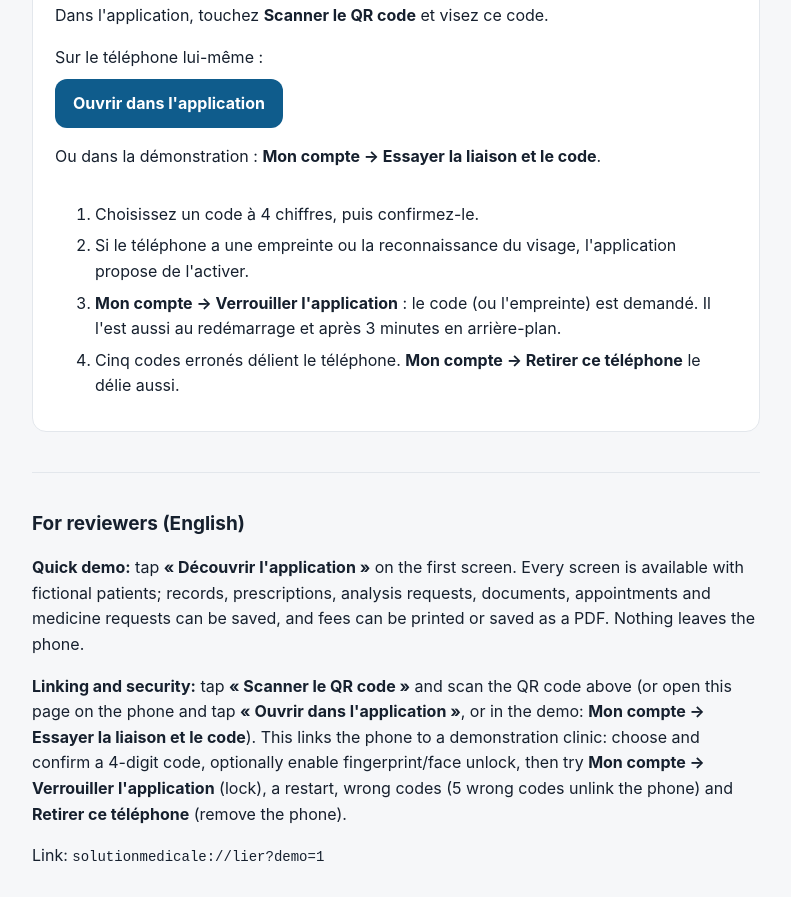
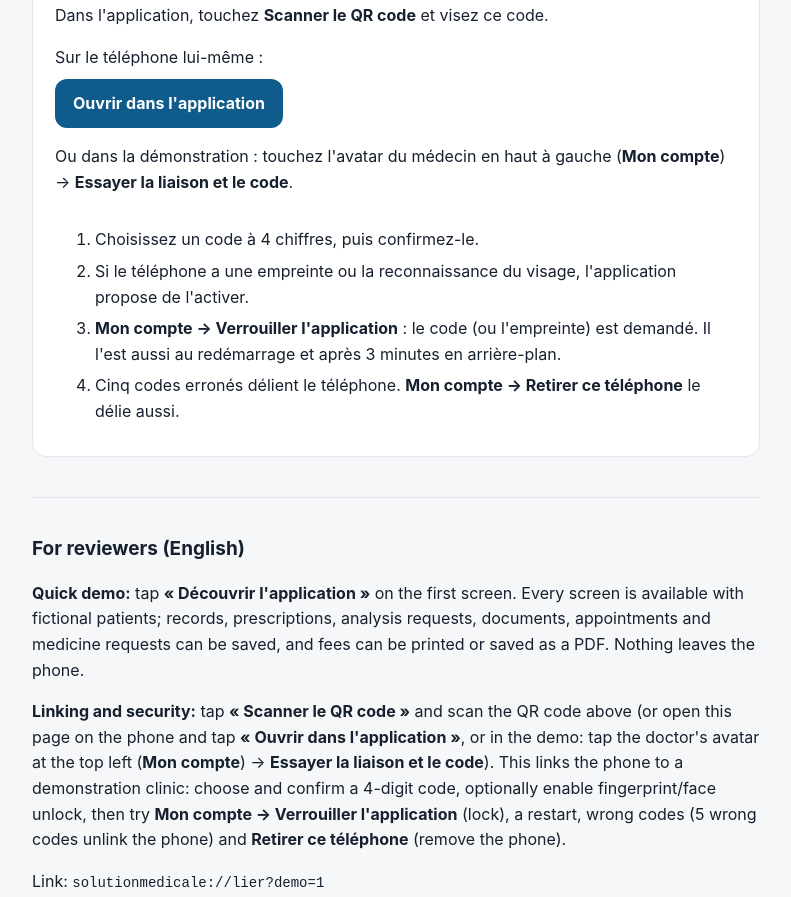
Before and after one commit to Mariem-Daha/solution-medicale, a plain HTML site: page demo/index.html in a window 1280 px wide. Shown: the part 686-1583 px from the top of the page, without its empty margins (244-1035 px from the left). Drawn offline with Linux system fonts and the light colour scheme.

Commit message:
Démonstration : emplacement de Mon compte
Co-Authored-By: Claude Opus 5.5 <noreply@anthropic.com>

```diff
--- a/demo/index.html
+++ b/demo/index.html
@@ -48,7 +48,7 @@
       <div>
         <p style="margin-top:0">Dans l'application, touchez <b>Scanner le QR code</b> et visez ce code.</p>
         <p>Sur le téléphone lui-même : <br><a class="open" href="solutionmedicale://lier?demo=1">Ouvrir dans l'application</a></p>
-        <p>Ou dans la démonstration : <b>Mon compte → Essayer la liaison et le code</b>.</p>
+        <p>Ou dans la démonstration : touchez l'avatar du médecin en haut à gauche (<b>Mon compte</b>) → <b>Essayer la liaison et le code</b>.</p>
       </div>
     </div>
     <ol>
@@ -66,7 +66,7 @@
       fictional patients; records, prescriptions, analysis requests, documents, appointments and medicine requests can
       be saved, and fees can be printed or saved as a PDF. Nothing leaves the phone.</p>
     <p><b>Linking and security:</b> tap <b>« Scanner le QR code »</b> and scan the QR code above (or open this page on
-      the phone and tap <b>« Ouvrir dans l'application »</b>, or in the demo: <b>Mon compte → Essayer la liaison et le
+      the phone and tap <b>« Ouvrir dans l'application »</b>, or in the demo: tap the doctor's avatar at the top left (<b>Mon compte</b>) → <b>Essayer la liaison et le
       code</b>). This links the phone to a demonstration clinic: choose and confirm a 4-digit code, optionally enable
       fingerprint/face unlock, then try <b>Mon compte → Verrouiller l'application</b> (lock), a restart, wrong codes
       (5 wrong codes unlink the phone) and <b>Retirer ce téléphone</b> (remove the phone).</p>
```
